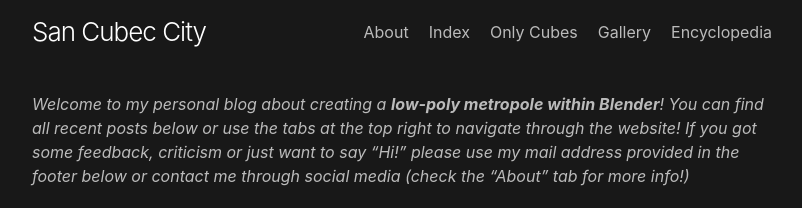
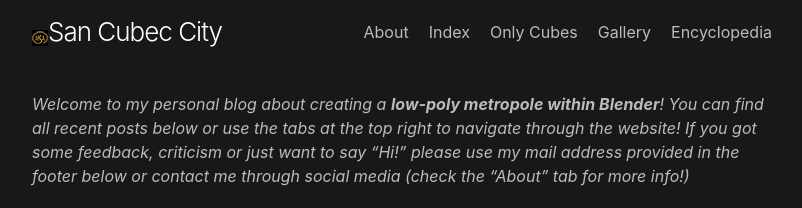
Before and after one commit to kant/san_cubec_blog, a Jekyll site: the page built from index.md, in a window 1280 px wide. Shown: the top 208 px of the page, without its empty margins (238-1040 px from the left). Built offline with Jekyll 4.4.1, drawn with Linux system fonts in a browser that asks for light colours.

Commit message:
Update _layout.scss

```diff
--- a/_sass/minima/_layout.scss
+++ b/_sass/minima/_layout.scss
@@ -13,8 +13,8 @@
 
 // Add image to top of site - custom code snippet
 
-.site-title::after {
-	content: baseurl("/logo.png");
+.site-title::before {
+	content: url("/san_cubec_blog/logo.png");
 	display: inline-block;
 	position: relative;
 	width: 16px;
```
